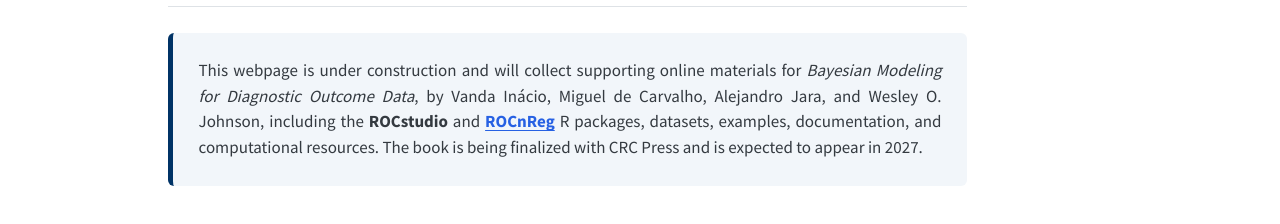
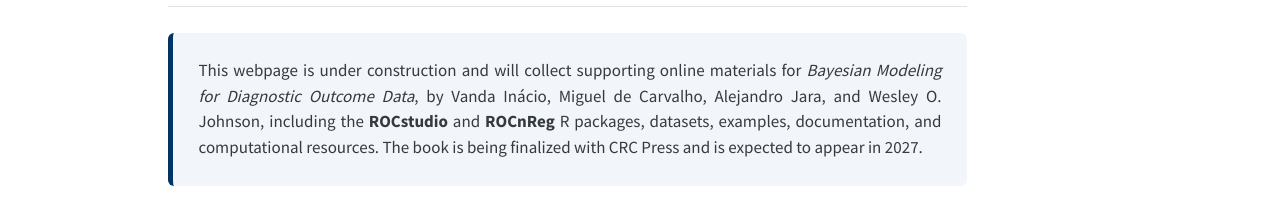
Before and after one commit to BayesStats/rocstudio, a plain HTML site: page index.html in a window 1280 px wide. Shown: the part 546-770 px from the top of the page. Drawn offline with Linux system fonts and the light colour scheme.

Commit message:
Remove ROCnReg package link

```diff
--- a/index.html
+++ b/index.html
@@ -244,7 +244,7 @@ pre > code.sourceCode > span > a:first-child::before { text-decoration: underlin
 <div class="handbook-banner">
 <!-- <strong>About the book</strong>  -->
 <div class="justify">
-<p>This webpage is under construction and will collect supporting online materials for <em>Bayesian Modeling for Diagnostic Outcome Data</em>, by Vanda Inácio, Miguel de Carvalho, Alejandro Jara, and Wesley O. Johnson, including the <strong>ROCstudio</strong> and <a href="https://cran.r-project.org/package=ROCnReg"><strong>ROCnReg</strong></a> R packages, datasets, examples, documentation, and computational resources. The book is being finalized with CRC Press and is expected to appear in 2027.</p>
+<p>This webpage is under construction and will collect supporting online materials for <em>Bayesian Modeling for Diagnostic Outcome Data</em>, by Vanda Inácio, Miguel de Carvalho, Alejandro Jara, and Wesley O. Johnson, including the <strong>ROCstudio</strong> and <strong>ROCnReg</strong> R packages, datasets, examples, documentation, and computational resources. The book is being finalized with CRC Press and is expected to appear in 2027.</p>
 </div>
 </div>
 <!--
```
